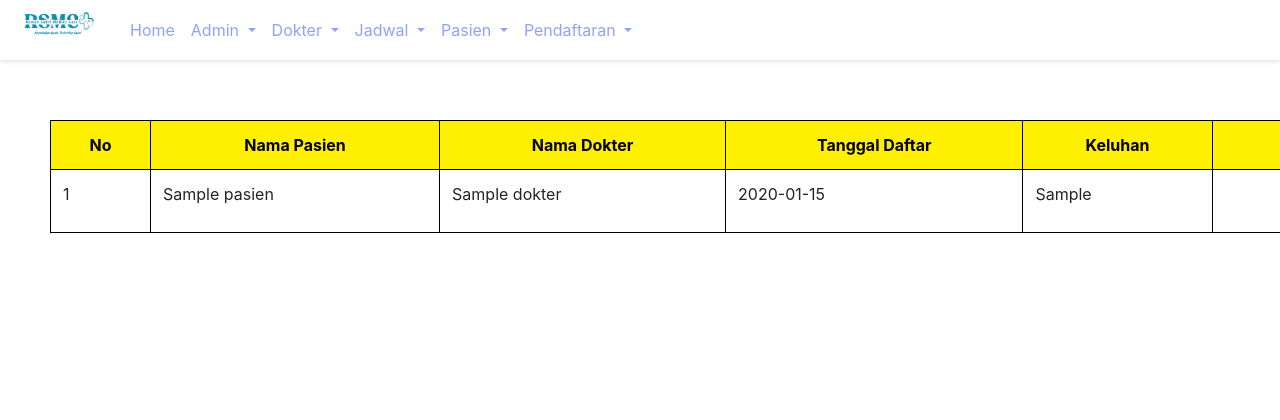
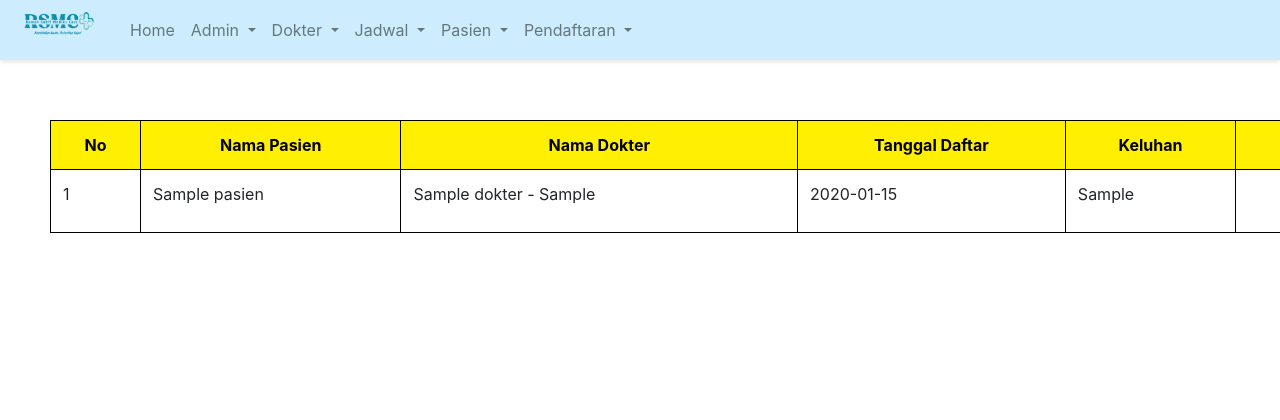
Before and after one commit to Kepin17/tugas_uas_web_2, a PHP site: page /data_pendaftaran.php in a window 1280 px wide; the page is wider, and only the part inside the window is pictured. Shown: the top 420 px of that part. Run offline with PHP 8.4, Linux system fonts and the light colour scheme; tables that the repository leaves empty hold one stand-in row (values such as "Sample post").

Commit message:
mie sukes lagi dong

```diff
--- a/data_pendaftaran.php
+++ b/data_pendaftaran.php
@@ -55,7 +55,7 @@ include('header_footer.php');
 			</thead>
 			<tbody>
 			  <?php
-			  $query = "SELECT pendaftaran.*, pasien.nama_pasien, dokter.nama_dokter
+			  $query = "SELECT pendaftaran.*, pasien.nama_pasien, dokter.nama_dokter, dokter.spesialisasi
 			  FROM pendaftaran
 			  JOIN pasien ON pendaftaran.id_pasien = pasien.id_pasien
 			  JOIN dokter ON pendaftaran.id_dokter = dokter.id_dokter
@@ -66,7 +66,7 @@ include('header_footer.php');
 			  <tr>
 			  	<td><?php echo $no++; ?></td>
 				<td><?php echo $row['nama_pasien']; ?></td>
-				<td><?php echo $row['nama_dokter']; ?></td>
+				<td><?php echo $row['nama_dokter']." - ".$row['spesialisasi']; ?></td>
 				<td><?php echo $row['tanggal_daftar']; ?></td>
 				<td><?php echo $row['keluhan']; ?></td>
 				<td style="text-align: center";>
--- a/edit_pendaftaran.php
+++ b/edit_pendaftaran.php
@@ -3,7 +3,7 @@ session_start();
 include("koneksi.php");
 
 $nama_pasien = '';
-$nama_dokter = '';
+$id_dokter = '';
 $tanggal_daftar = '';
 $keluhan = '';
 
@@ -80,12 +80,12 @@ include('header_footer.php');
               <option value="">Pilih Dokter</option>
                 <?php
                 include 'koneksi.php';
-                $sql = "SELECT id_dokter, nama_dokter FROM dokter";
+                $sql = "SELECT id_dokter, nama_dokter, spesialisasi FROM dokter";
                 $result = $conn->query($sql);
                 if ($result->num_rows > 0) {
                   while($row = $result->fetch_assoc()) {
                     $selected = ($row['id_dokter'] == $id_dokter) ? 'selected' : '';
-                    echo '<option value="'.$row['id_dokter'].'" '.$selected.'>'.$row['nama_dokter'].'</option>';
+                    echo '<option value="'.$row['id_dokter'].'" '.$selected.'>'.$row['nama_dokter'].' - '.$row['spesialisasi'].'</option>';
                   }
                   } else {
                     echo '<option value="">Kosong</option>';
--- a/header_footer.php
+++ b/header_footer.php
@@ -20,7 +20,8 @@
             width: 100%;
             height: 60px;
             z-index: 1000;
-            background-color:rgb(255, 255, 255);
+            color: rgb(144, 163, 252);
+            background-color:rgb(205, 237, 255);
             box-shadow: 0 2px 4px rgba(0, 0, 0, 0.1);
         }
         .container-fluid {
@@ -63,51 +64,51 @@
         <div class="collapse navbar-collapse" id="navbarNav">
             <ul class="navbar-nav">
                 <li class="nav-item">
-                    <a id="homeBtn" class="nav-link" href="index.php"  style="color:rgb(144, 163, 252);">Home</a>
+                    <a id="homeBtn" class="nav-link" href="index.php">Home</a>
                 </li>
                 <li class="nav-item dropdown">
-                    <a class="nav-link dropdown-toggle" href="#" id="AdminDropdown" role="button" data-toggle="dropdown" aria-haspopup="true" aria-expanded="false"  style="color: rgb(144, 163, 252);">
+                    <a class="nav-link dropdown-toggle" href="#" id="AdminDropdown" role="button" data-toggle="dropdown" aria-haspopup="true" aria-expanded="false">
                     Admin
                     </a>
                     <div class="dropdown-menu" aria-labelledby="AdminDropdown" style="background-color: #ffffff;">
-                        <a class="dropdown-item" id="tambahAdminBtn" href="tambah_admin.php" style="color: rgb(144, 163, 252);">Tambah Admin</a>
-                        <a class="dropdown-item" id="dataAdminBtn" href="data_admin.php" style="color: rgb(144, 163, 252);">Data Admin</a>
+                        <a class="dropdown-item" id="tambahAdminBtn" href="tambah_admin.php"  >Tambah Admin</a>
+                        <a class="dropdown-item" id="dataAdminBtn" href="data_admin.php"  >Data Admin</a>
                     </div>
                 </li>
                 <li class="nav-item dropdown">
-                    <a class="nav-link dropdown-toggle" href="#" id="DokterDropdown" role="button" data-toggle="dropdown" aria-haspopup="true" aria-expanded="false"  style="color: rgb(144, 163, 252);">
+                    <a class="nav-link dropdown-toggle" href="#" id="DokterDropdown" role="button" data-toggle="dropdown" aria-haspopup="true" aria-expanded="false">
                     Dokter
                     </a>
                     <div class="dropdown-menu" aria-labelledby="DokterDropdown" style="background-color: #ffffff;">
-                        <a class="dropdown-item" id="tambahDokterBtn" href="tambah_dokter.php" style="color: rgb(144, 163, 252);">Tambah Dokter</a>
-                        <a class="dropdown-item" id="dataDokterBtn" href="data_dokter.php" style="color: rgb(144, 163, 252);">Data Dokter</a>
+                        <a class="dropdown-item" id="tambahDokterBtn" href="tambah_dokter.php"  >Tambah Dokter</a>
+                        <a class="dropdown-item" id="dataDokterBtn" href="data_dokter.php"  >Data Dokter</a>
                     </div>
                 </li>
                 <li class="nav-item dropdown">
-                    <a class="nav-link dropdown-toggle" href="#" id="JadwalDropdown" role="button" data-toggle="dropdown" aria-haspopup="true" aria-expanded="false"  style="color: rgb(144, 163, 252);">
+                    <a class="nav-link dropdown-toggle" href="#" id="JadwalDropdown" role="button" data-toggle="dropdown" aria-haspopup="true" aria-expanded="false">
                     Jadwal
                     </a>
                     <div class="dropdown-menu" aria-labelledby="JadwalDropdown" style="background-color: #ffffff;">
-                        <a class="dropdown-item" id="tambahJadwalBtn" href="tambah_jadwal.php" style="color: rgb(144, 163, 252);">Tambah Jadwal</a>
-                        <a class="dropdown-item" id="dataJadwalBtn" href="data_jadwal.php" style="color: rgb(144, 163, 252);">Data Jadwal</a>
+                        <a class="dropdown-item" id="tambahJadwalBtn" href="tambah_jadwal.php">Tambah Jadwal</a>
+                        <a class="dropdown-item" id="dataJadwalBtn" href="data_jadwal.php">Data Jadwal</a>
                     </div>
                 </li>
                 <li class="nav-item dropdown">
-                    <a class="nav-link dropdown-toggle" href="#" id="PasienDropdown" role="button" data-toggle="dropdown" aria-haspopup="true" aria-expanded="false"  style="color: rgb(144, 163, 252);">
+                    <a class="nav-link dropdown-toggle" href="#" id="PasienDropdown" role="button" data-toggle="dropdown" aria-haspopup="true" aria-expanded="false">
                     Pasien
                     </a>
                     <div class="dropdown-menu" aria-labelledby="PasienDropdown" style="background-color: #ffffff;">
-                        <a class="dropdown-item" id="tambahPasienBtn" href="tambah_pasien.php" style="color: rgb(144, 163, 252);">Tambah Pasien</a>
-                        <a class="dropdown-item" id="dataPasienBtn" href="data_pasien.php" style="color: rgb(144, 163, 252);">Data Pasien</a>
+                        <a class="dropdown-item" id="tambahPasienBtn" href="tambah_pasien.php">Tambah Pasien</a>
+                        <a class="dropdown-item" id="dataPasienBtn" href="data_pasien.php">Data Pasien</a>
                     </div>
                 </li>
                 <li class="nav-item dropdown">
-                    <a class="nav-link dropdown-toggle" href="#" id="PendaftaranDropdown" role="button" data-toggle="dropdown" aria-haspopup="true" aria-expanded="false"  style="color: rgb(144, 163, 252);">
+                    <a class="nav-link dropdown-toggle" href="#" id="PendaftaranDropdown" role="button" data-toggle="dropdown" aria-haspopup="true" aria-expanded="false">
                     Pendaftaran
                     </a>
                     <div class="dropdown-menu" aria-labelledby="JadwalDropdown" style="background-color: #ffffff;">
-                        <a class="dropdown-item" id="tambahPendaftaranBtn" href="tambah_pendaftaran.php" style="color: rgb(144, 163, 252);">Tambah Pendaftaran</a>
-                        <a class="dropdown-item" id="dataPendaftaranBtn" href="data_pendaftaran.php" style="color: rgb(144, 163, 252);">Data Pendaftaran</a>
+                        <a class="dropdown-item" id="tambahPendaftaranBtn" href="tambah_pendaftaran.php">Tambah Pendaftaran</a>
+                        <a class="dropdown-item" id="dataPendaftaranBtn" href="data_pendaftaran.php">Data Pendaftaran</a>
                     </div>
                 </li>
             </ul>
--- a/tambah_pendaftaran.php
+++ b/tambah_pendaftaran.php
@@ -42,11 +42,11 @@ include('header_footer.php');
               <option value="">Pilih Dokter</option>
                 <?php
                 include 'koneksi.php';
-                $sql = "SELECT id_dokter, nama_dokter FROM dokter";
+                $sql = "SELECT id_dokter, nama_dokter, spesialisasi FROM dokter";
                 $result = $conn->query($sql);
                 if ($result->num_rows > 0) {
                   while($row = $result->fetch_assoc()) {
-                    echo '<option value="'.$row['id_dokter'].'">'.$row['nama_dokter'].'</option>';
+                    echo '<option value="'.$row['id_dokter'].'">'.$row['nama_dokter'].' - '.$row['spesialisasi'].'</option>';
                   }
                   } else {
                     echo '<option value="">Kosong</option>';
```
